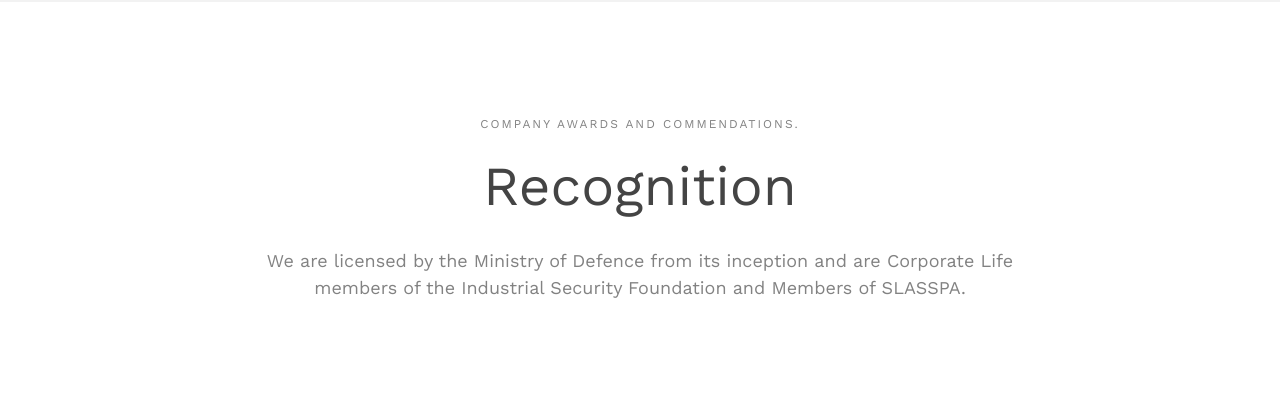
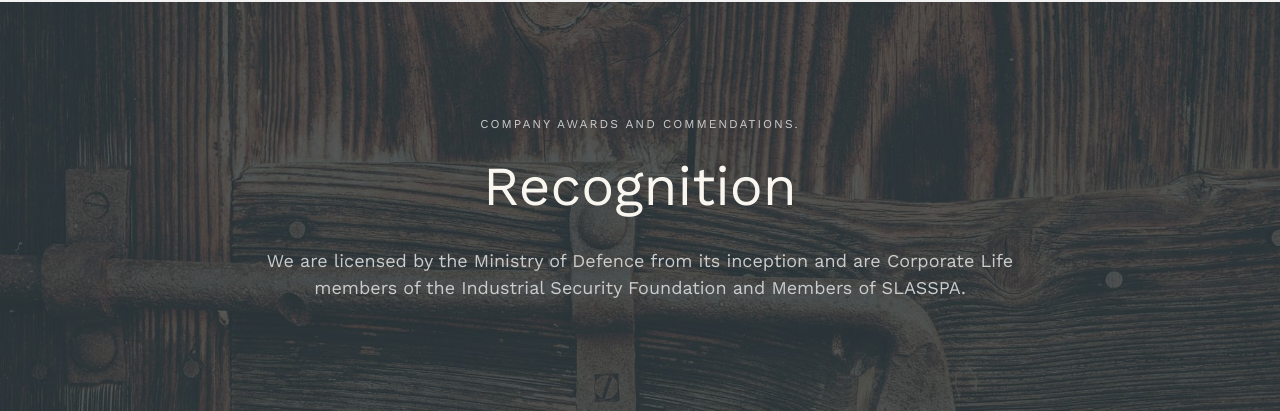
Before and after one commit to Christianq010/liquid-field_services_project, a website: page public/index.html in a window 1280 px wide. Shown: the part 1610-2021 px from the top of the page. Drawn offline with nearby package versions, Linux system fonts and the light colour scheme; files whose address does not match are found by name; a web font is replaced by a local one.

Commit message:
refactor: Add bg images and change project-div to image bg

```diff
--- a/src/assets/css/scss/styles.scss
+++ b/src/assets/css/scss/styles.scss
@@ -392,7 +392,7 @@
         top: 0;
         left: 0;
         right: 0;
-        background: rgba(42, 54, 59, .7);
+        background: rgba(42, 54, 59, .35);
     }
     >.fh5co-container {
         position: relative;
@@ -805,8 +805,13 @@
 }
 
 #fh5co-project {
+    background: linear-gradient( rgba(42, 54, 59, .8)), url('../images/padlock-bg-2.jpg');
+    margin-bottom: 30px;
+    // background-image: url('../images/img_bg_1.jpg');
+    background-repeat: no-repeat;
+    background-size: cover;
+    position: relative;
     .fh5co-project {
-        margin-bottom: 30px;
         >a {
             display: block;
             color: $brand-black;
@@ -848,6 +853,7 @@
                 visibility: hidden;
                 @include transition(.3s);
                 @media screen and (max-width: $screen-sm) {
+                    display: none;
                     position: relative;
                     visibility: visible;
                     opacity: 1;
@@ -1187,6 +1193,16 @@
         text-transform: uppercase;
         font-size: 12px;
         letter-spacing: 2px;
+    }
+}
+
+.fh5co-fnt-white {
+    h2 {
+        color: $brand-selection-color
+    }
+    p,
+    span {
+        color: $brand-gray
     }
 }
 
```
Also changed, not shown: public/assets/css/styles.css, public/assets/images/padlock-bg-2.jpg (added), public/assets/images/padlock-bg-3.jpg (added).
